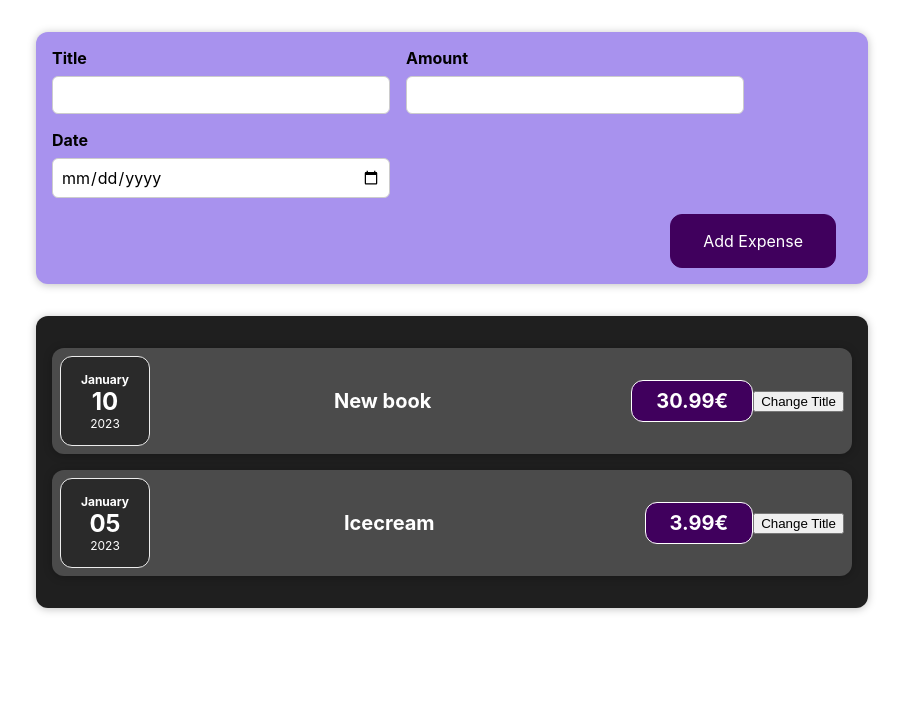
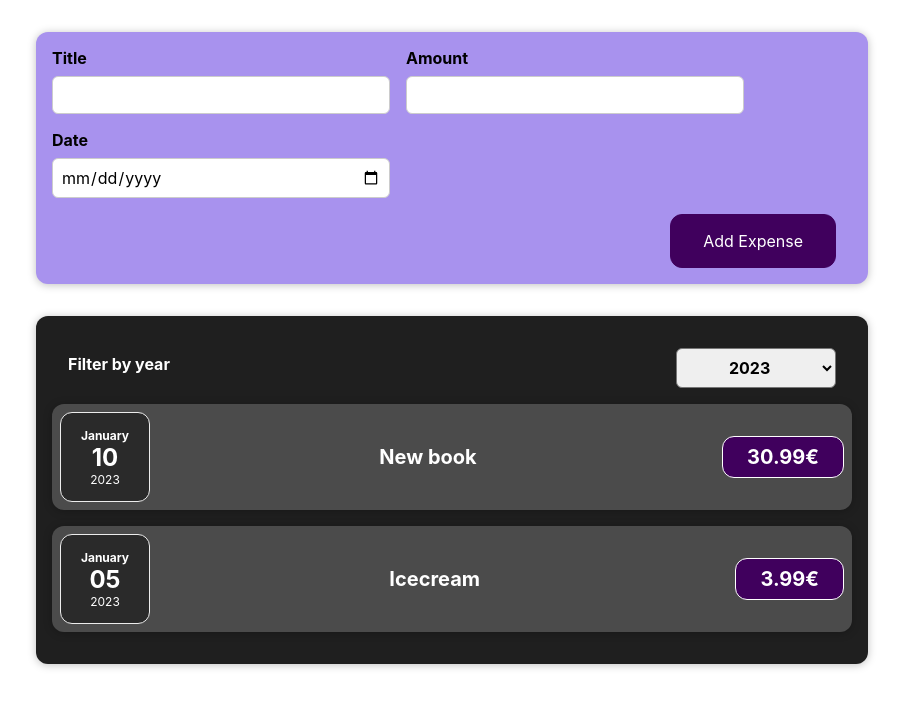
Before and after one commit to RobinK1234/expenses, a React (Create React App) app: page / in a window 1280 px wide. Shown: the top 708 px of the page, without its empty margins (188-1091 px from the left). Built offline with nearby package versions, Linux system fonts and the light colour scheme.

Commit message:
11. Can add expenses and they will be displayed

```diff
--- a/src/App.js
+++ b/src/App.js
@@ -2,26 +2,35 @@
 import './App.css';
 import Expenses from "./components/Expenses/Expenses";
 import NewExpense from "./components/NewExpense/NewExpense";
+import {useState} from "react";
 
 
-const App = () => {
-    const expenses = [
+
+    const DUMMY_EXPENSES = [
         {
+            id: 'e1',
             date: new Date(2023, 0, 10),
             title:'New book',
-            price: 30.99
+            amount: 30.99
         },
         {
+            id: 'e2',
             date: new Date(2023, 0, 5),
             title:'Icecream',
-            price: 3.99
+            amount: 3.99
         }
     ]
 
+const App = () => {
+    const [expenses, setExpenses] = useState(DUMMY_EXPENSES)
+
     const addExpensehandler = (expense) => {
         console.log('In App.js')
-        console.log(expense)
+        setExpenses((previousExpenses) => {
+            return [expense, ...previousExpenses]
+        })
     }
+console.log(expenses)
 
     return (
     <div className="App">
--- a/src/components/Expenses/ExpenseItem.js
+++ b/src/components/Expenses/ExpenseItem.js
@@ -6,21 +6,13 @@
 
 const ExpenseItem = (props) => {
 
-    const [title, setTitle] = useState(props.expenseData.title)
-
-    const clickHandler = () => {
-        setTitle('Updated!')
-        console.log(title)
-    }
-
     return (
         <Card className="expense-item">
-            <ExpenseDate date={props.expenseData.date}></ExpenseDate>
+            <ExpenseDate date={props.date}></ExpenseDate>
             <div className="expense-item__description">
-                <h2>{props.expenseData.title}</h2>
-                <div className="expense-item__price">{props.expenseData.price}€</div>
+                <h2>{props.title}</h2>
+                <div className="expense-item__price">{props.amount}€</div>
             </div>
-            <button onClick={clickHandler}>Change Title</button>
         </Card>
     )
 }
--- a/src/components/Expenses/Expenses.js
+++ b/src/components/Expenses/Expenses.js
@@ -1,14 +1,37 @@
+
+import React, { useState } from 'react';
 import './Expenses.css'
 import ExpenseItem from "./ExpenseItem";
 import Card from "../UI/Card"
+import ExpensesFilter from "./ExpensesFilter"
 
 const Expenses = (props) => {
-    return (
-        <Card className="expenses">
-            <ExpenseItem expenseData={props.expenses[0]}></ExpenseItem>
-            <ExpenseItem expenseData={props.expenses[1]}></ExpenseItem>
-        </Card>
-    )
+    const [filteredYear, setFilteredYear] =
+        useState('2023')
+
+    console.log('Year data in Expenses.js' + filteredYear)
+
+    const filterChangeHandler = (year) => {
+        console.log('Filter change handled by Expenses.js')
+        console.log(year + ' in Expenses.js')
+        setFilteredYear(year)
+}
+
+return (
+    <Card className="expenses">
+        <ExpensesFilter selected={filteredYear} onChangeFilter={filterChangeHandler}></ExpensesFilter>
+        {
+            props.expenses.map((expense) => {
+                return <ExpenseItem
+                id={expense.id}
+                title={expense.title}
+                amount={expense.amount}
+                date={expense.date}
+                ></ExpenseItem>
+            })
+        }
+    </Card>
+)
 }
 
 export default Expenses
--- /dev/null
+++ b/src/components/Expenses/ExpensesFilter.css
@@ -0,0 +1,24 @@
+.expenses-filter {
+    color: white;
+    padding: 0 1rem;
+}
+
+.expenses-filter__control {
+    display: flex;
+    width: 100%;
+    align-items: center;
+    justify-content: space-between;
+    margin: 1rem 0;
+}
+
+.expenses-filter label {
+    font-weight: bold;
+    margin-bottom: 0.5rem;
+}
+
+.expenses-filter select {
+    font: inherit;
+    padding: 0.5rem 3rem;
+    font-weight: bold;
+    border-radius: 6px;
+}
--- /dev/null
+++ b/src/components/Expenses/ExpensesFilter.js
@@ -0,0 +1,20 @@
+import React from 'react';
+
+import './ExpensesFilter.css';
+
+const ExpensesFilter = () => {
+    return (
+        <div className='expenses-filter'>
+            <div className='expenses-filter__control'>
+                <label>Filter by year</label>
+                <select>
+                    <option value='2023'>2023</option>
+                    <option value='2024'>2024</option>
+                    <option value='2025'>2025</option>
+                </select>
+            </div>
+        </div>
+    );
+};
+
+export default ExpensesFilter;
```
